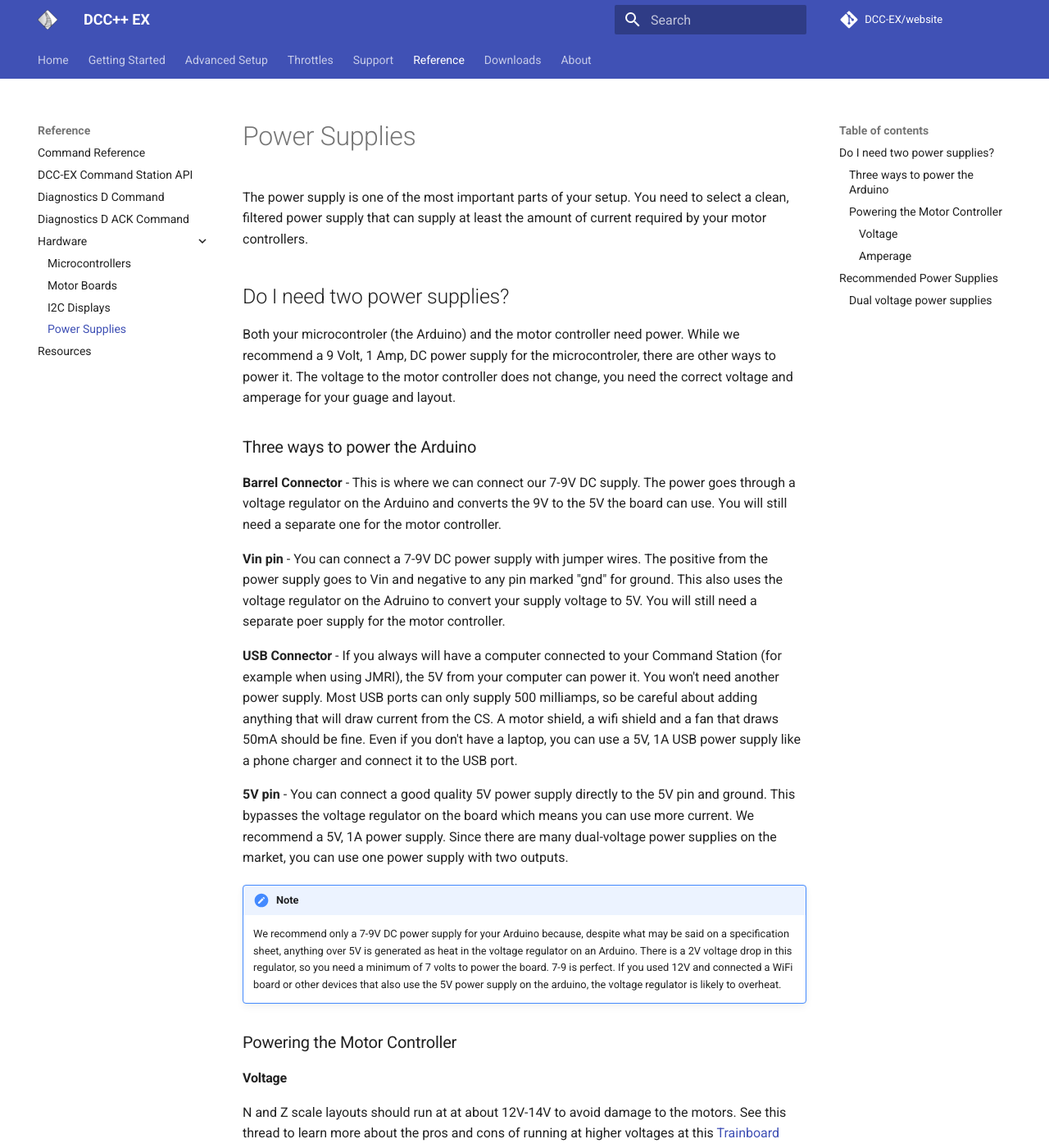
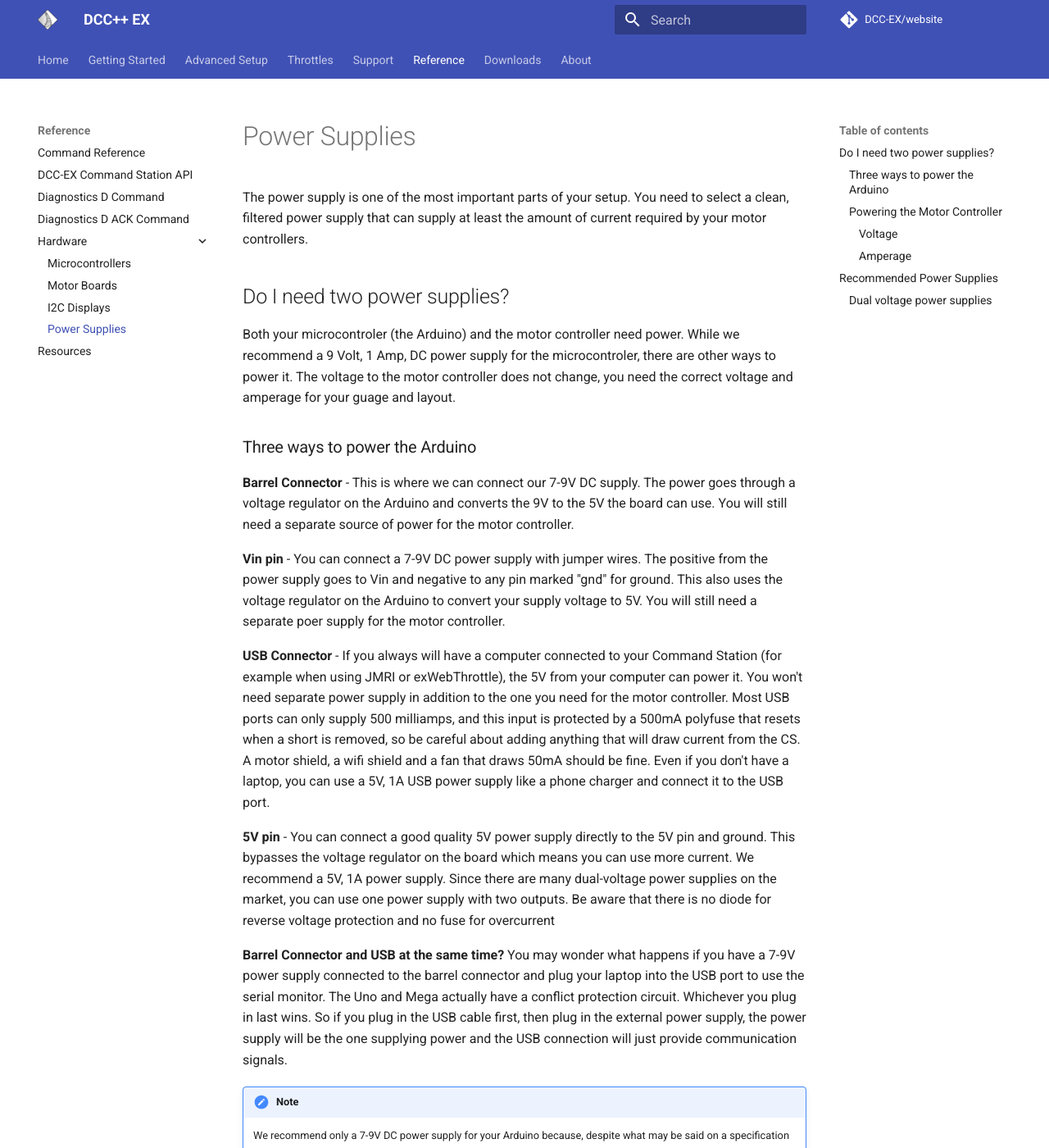
Before and after one commit to DCC-EX/website, an MkDocs documentation site: the page built from docs/hardware/power-supplies.md, in a window 1280 px wide and 1400 px high. Shown: the whole window at 82% size. Built offline with MkDocs 1.6.1 and Material for MkDocs 9.7.7, drawn with Linux system fonts in a browser that asks for light colours; comment, search, counter and statistics services are not loaded.

Commit message:
Add info to power page

```diff
--- a/docs/hardware/power-supplies.md
+++ b/docs/hardware/power-supplies.md
@@ -8,13 +8,15 @@
 
 ### Three ways to power the Arduino
 
-__Barrel Connector__ - This is where we can connect our 7-9V DC supply. The power goes through a voltage regulator on the Arduino and converts the 9V to the 5V the board can use. You will still need a separate one for the motor controller.
+__Barrel Connector__ - This is where we can connect our 7-9V DC supply. The power goes through a voltage regulator on the Arduino and converts the 9V to the 5V the board can use. You will still need a separate source of power for the motor controller.
 
-__Vin pin__ - You can connect a 7-9V DC power supply with jumper wires. The positive from the power supply goes to Vin and negative to any pin marked "gnd" for ground. This also uses the voltage regulator on the Adruino to convert your supply voltage to 5V. You will still need a separate poer supply for the motor controller.
+__Vin pin__ - You can connect a 7-9V DC power supply with jumper wires. The positive from the power supply goes to Vin and negative to any pin marked "gnd" for ground. This also uses the voltage regulator on the Arduino to convert your supply voltage to 5V. You will still need a separate poer supply for the motor controller.
 
-__USB Connector__ - If you always will have a computer connected to your Command Station (for example when using JMRI), the 5V from your computer can power it. You won't need another power supply. Most USB ports can only supply 500 milliamps, so be careful about adding anything that will draw current from the CS. A motor shield, a wifi shield and a fan that draws 50mA should be fine. Even if you don't have a laptop, you can use a 5V, 1A USB power supply like a phone charger and connect it to the USB port.
+__USB Connector__ - If you always will have a computer connected to your Command Station (for example when using JMRI or exWebThrottle), the 5V from your computer can power it. You won't need separate power supply in addition to the one you need for the motor controller. Most USB ports can only supply 500 milliamps, and this input is protected by a 500mA polyfuse that resets when a short is removed, so be careful about adding anything that will draw current from the CS. A motor shield, a wifi shield and a fan that draws 50mA should be fine. Even if you don't have a laptop, you can use a 5V, 1A USB power supply like a phone charger and connect it to the USB port.
 
-__5V pin__ - You can connect a good quality 5V power supply directly to the 5V pin and ground. This bypasses the voltage regulator on the board which means you can use more current. We recommend a 5V, 1A power supply. Since there are many dual-voltage power supplies on the market, you can use one power supply with two outputs.
+__5V pin__ - You can connect a good quality 5V power supply directly to the 5V pin and ground. This bypasses the voltage regulator on the board which means you can use more current. We recommend a 5V, 1A power supply. Since there are many dual-voltage power supplies on the market, you can use one power supply with two outputs. Be aware that there is no diode for reverse voltage protection and no fuse for overcurrent
+
+__Barrel Connector and USB at the same time?__ You may wonder what happens if you have a 7-9V power supply connected to the barrel connector and plug your laptop into the USB port to use the serial monitor. The Uno and Mega actually have a conflict protection circuit. Whichever you plug in last wins. So if you plug in the USB cable first, then plug in the external power supply, the power supply will be the one supplying power and the USB connection will just provide communication signals.
 
 !!! Note
     We recommend only a 7-9V DC power supply for your Arduino because, despite what may be said on a specification sheet, anything over 5V is generated as heat in the voltage regulator on an Arduino. There is a 2V voltage drop in this regulator, so you need a minimum of 7 volts to power the board. 7-9 is perfect. If you used 12V and connected a WiFi board or other devices that also use the 5V power supply on the arduino, the voltage regulator is likely to overheat.
```
